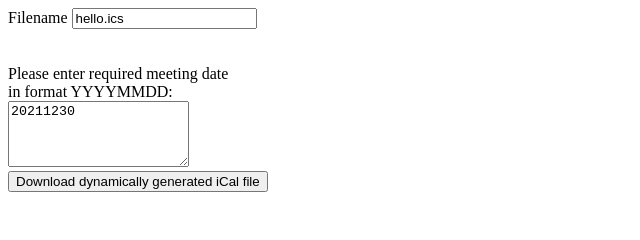
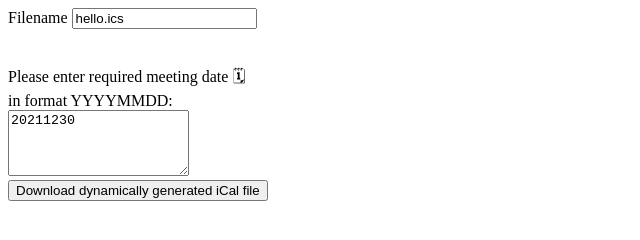
Before and after one commit to jakobkaminski/make_ics, a plain HTML site: page index.html in a window 1280 px wide. Shown: the whole page, without its empty margins (0-640 px from the left). Drawn offline with Linux system fonts and the light colour scheme.

Commit message:
updated readme

```diff
--- a/index.html
+++ b/index.html
@@ -12,7 +12,7 @@
 
     <br/><br/><br/>
 
-    <label for="text-val">Please enter required meeting date <br/> in format YYYYMMDD:</label>
+    <label for="text-val">Please enter required meeting date &#x1F5D3; <br/> in format YYYYMMDD:</label>
     <br/>
     <textarea id="text-val" rows="4">20211230</textarea>
 
```
Also changed, not shown: 1 other file.
